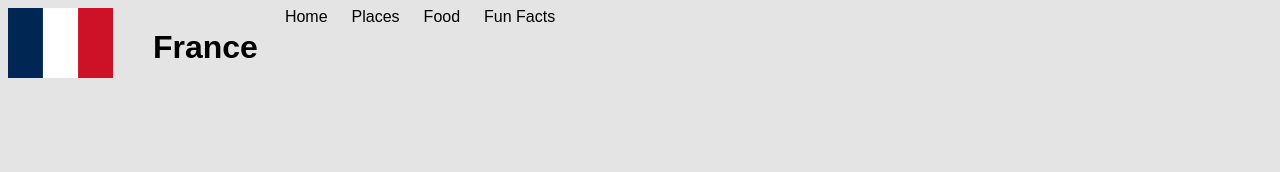
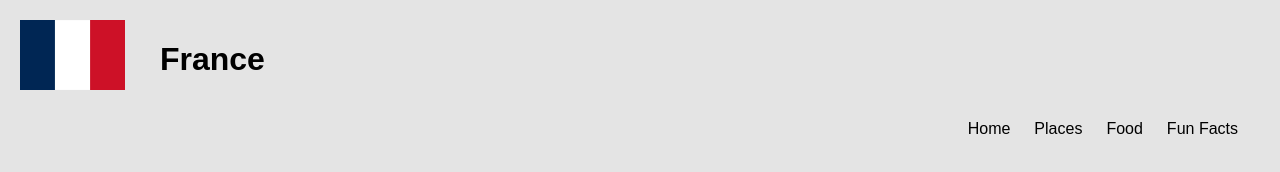
Before and after one commit to jasonlama09/CountryProject, a plain HTML site: page index.html in a window 1280 px wide. Drawn offline with Linux system fonts and the light colour scheme.

Commit message:
save 11/25/25 9:27AM

```diff
--- a/index.html
+++ b/index.html
@@ -10,14 +10,14 @@
 <div class="banner">
     <img src="images/france.flag.webp" alt="france">
     <h1>France</h1>
-    <li><a href="index.html">Home</a></li>
+
+</div>
+
+  <div class="nav">
+  <li><a href="index.html">Home</a></li>
  <li><a href="places.html">Places</a></li>
  <li><a href="food.html">Food</a></li>
  <li><a href="funfacts.html">Fun Facts</a></li>
 </div>
-<div class="nav">
-
-</div>
-
 </body>
 </html>
--- a/style.css
+++ b/style.css
@@ -1,18 +1,20 @@
 .banner{
     display:flex;
+    margin:20px;
 }
 .banner img{
-    margin-right:40px;
     width:auto;
     height:70px;
 
 }
 .banner h1{
-    margin-right: 15px;
+    margin-left: 35px;
 }
 body{
     font-family: Arial, Helvetica, sans-serif;
     background-color: rgb(228, 228, 228);
+    margin:0;
+    padding:0;
 }
 li{
     list-style: none;
@@ -27,4 +29,6 @@ li a{
 .nav{
     display:flex;
     justify-content: flex-end;
+    margin-right: 30px;
+
 }
```
